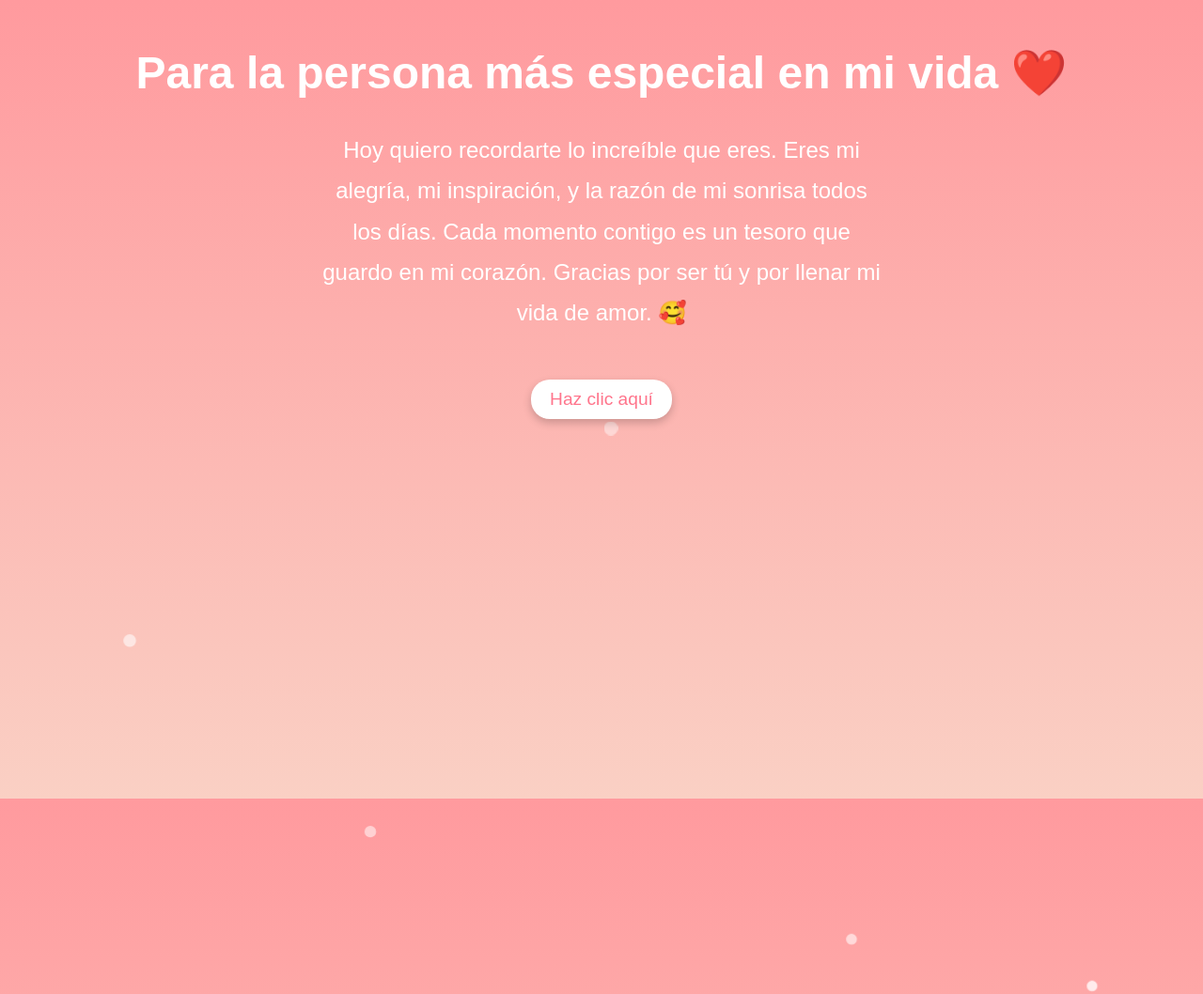
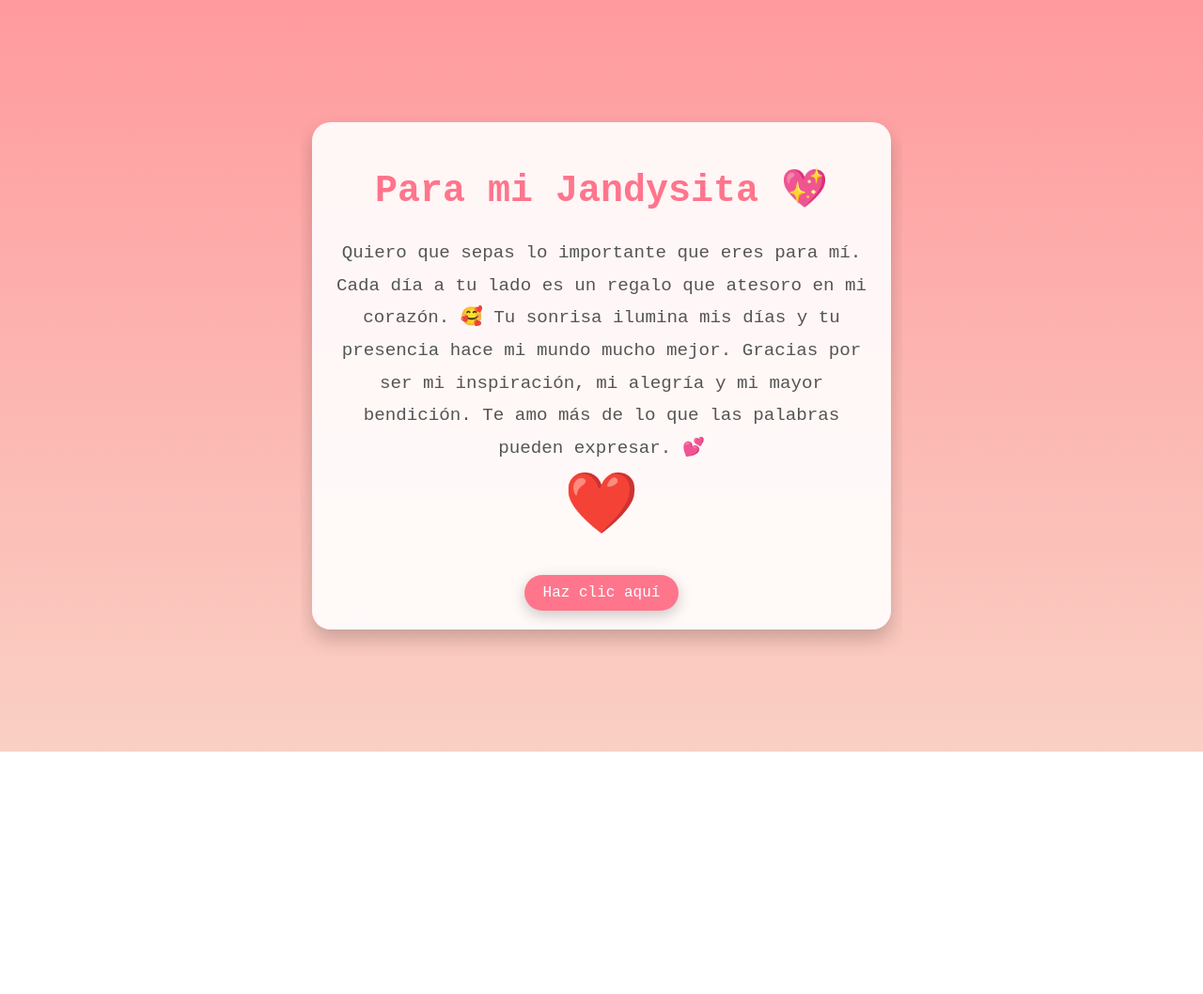
Before and after one commit to gabrielCupe/gabrielCupe.github.io, a plain HTML site: page index.html in a window 1280 px wide. Shown: the whole page at 94% size. After the commit the page ends 800 px from the top, so only its background shows below. Drawn offline with Linux system fonts and the light colour scheme.

Commit message:
Update index.html

```diff
--- a/index.html
+++ b/index.html
@@ -3,59 +3,76 @@
 <head>
   <meta charset="UTF-8">
   <meta name="viewport" content="width=device-width, initial-scale=1.0">
-  <title>Para Ti ❤️</title>
+  <title>Para mi Jandysita 💕</title>
   <style>
-    /* Estilo general */
-    body {
-      height: 100%;
+    /* Configuración global */
+    html, body {
       margin: 0;
       padding: 0;
-      font-family: 'Arial', sans-serif;
+      height: 100%;
+      font-family: 'Courier New', monospace;
+      display: flex;
+      justify-content: center;
+      align-items: center;
       background: linear-gradient(to bottom, #ff9a9e, #fad0c4);
-      color: #fff;
-      text-align: center;
+      background-size: cover;
       overflow: hidden;
-      min-height: 100vh;
     }
 
-    h1 {
-      font-size: 3rem;
-      margin-top: 50px;
+    /* Caja principal */
+    .carta {
+      width: 90%;
+      max-width: 600px;
+      background: rgba(255, 255, 255, 0.9);
+      padding: 20px;
+      border-radius: 20px;
+      box-shadow: 0 10px 20px rgba(0, 0, 0, 0.2);
+      text-align: center;
       animation: aparecer 2s ease-in-out;
     }
 
-    p {
-      font-size: 1.5rem;
-      margin: 20px auto;
-      max-width: 600px;
-      line-height: 1.8;
-      animation: aparecer 2s ease-in-out 1s;
-    }
-
-    /* Botón interactivo */
-    .boton {
-      margin-top: 30px;
-      padding: 10px 20px;
-      font-size: 1.2rem;
-      color: #ff758c;
-      background-color: #fff;
-      border: none;
-      border-radius: 20px;
-      cursor: pointer;
-      box-shadow: 0px 4px 10px rgba(0, 0, 0, 0.2);
-      transition: transform 0.3s, background-color 0.3s;
-    }
-
-    .boton:hover {
-      transform: scale(1.1);
-      background-color: #ffe0e6;
-    }
-
-    /* Animación de texto */
+    /* Animación de entrada */
     @keyframes aparecer {
       0% {
         opacity: 0;
-        transform: translateY(30px);
+        transform: scale(0.8);
+      }
+      100% {
+        opacity: 1;
+        transform: scale(1);
+      }
+    }
+
+    /* Encabezado romántico */
+    h1 {
+      font-size: 2.5rem;
+      color: #ff758c;
+      animation: latido 1s infinite ease-in-out;
+    }
+
+    /* Animación del latido */
+    @keyframes latido {
+      0%, 100% {
+        transform: scale(1);
+      }
+      50% {
+        transform: scale(1.1);
+      }
+    }
+
+    /* Texto del mensaje */
+    p {
+      font-size: 1.2rem;
+      color: #555;
+      margin: 20px 0;
+      line-height: 1.8;
+      animation: desvanecer 3s ease-in-out 1s;
+    }
+
+    @keyframes desvanecer {
+      0% {
+        opacity: 0;
+        transform: translateY(20px);
       }
       100% {
         opacity: 1;
@@ -63,60 +80,55 @@
       }
     }
 
-    /* Corazones flotantes */
-    .corazones {
-      position: absolute;
-      width: 100%;
-      height: 100%;
-      z-index: -1;
-    }
-
+    /* Corazón animado */
     .corazon {
-      position: absolute;
-      width: 20px;
-      height: 20px;
-      background-color: rgba(255, 255, 255, 0.7);
-      border-radius: 50%;
-      animation: flotar 5s infinite ease-in-out;
-    }
-
-    .corazon:nth-child(odd) {
-      background-color: rgba(255, 255, 255, 0.9);
+      font-size: 4rem;
+      color: #ff758c;
+      animation: flotar 4s infinite;
     }
 
     @keyframes flotar {
-      0% {
-        transform: translateY(100vh) scale(0.5);
-        opacity: 1;
+      0%, 100% {
+        transform: translateY(0);
       }
-      100% {
-        transform: translateY(-100vh) scale(1);
-        opacity: 0;
+      50% {
+        transform: translateY(-20px);
       }
+    }
+
+    /* Botón interactivo */
+    .boton {
+      display: inline-block;
+      margin-top: 20px;
+      padding: 10px 20px;
+      font-size: 1rem;
+      background: #ff758c;
+      color: #fff;
+      text-decoration: none;
+      border-radius: 20px;
+      box-shadow: 0 5px 15px rgba(0, 0, 0, 0.2);
+      transition: transform 0.3s, background 0.3s;
+    }
+
+    .boton:hover {
+      transform: scale(1.1);
+      background: #ff506b;
     }
   </style>
 </head>
 <body>
-  <!-- Título principal -->
-  <h1>Para la persona más especial en mi vida ❤️</h1>
-
-  <!-- Mensaje -->
-  <p>
-    Hoy quiero recordarte lo increíble que eres. Eres mi alegría, mi inspiración, y la razón de mi sonrisa todos los días.
-    Cada momento contigo es un tesoro que guardo en mi corazón. Gracias por ser tú y por llenar mi vida de amor. 🥰
-  </p>
-
-  <!-- Botón interactivo -->
-  <button class="boton" onclick="alert('Te amo mucho Jandy ❤️')">Haz clic aquí</button>
-
-  <!-- Corazones flotantes -->
-  <div class="corazones">
-    <!-- Generar varios corazones -->
-    <div class="corazon" style="left: 10%; animation-duration: 12s;"></div>
-    <div class="corazon" style="left: 30%; animation-duration: 15s;"></div>
-    <div class="corazon" style="left: 50%; animation-duration: 10s;"></div>
-    <div class="corazon" style="left: 70%; animation-duration: 18s;"></div>
-    <div class="corazon" style="left: 90%; animation-duration: 20s;"></div>
+  <!-- Carta -->
+  <div class="carta">
+    <h1>Para mi Jandysita 💖</h1>
+    <p>
+      Quiero que sepas lo importante que eres para mí.
+      Cada día a tu lado es un regalo que atesoro en mi corazón. 🥰
+      Tu sonrisa ilumina mis días y tu presencia hace mi mundo mucho mejor.
+      Gracias por ser mi inspiración, mi alegría y mi mayor bendición.
+      Te amo más de lo que las palabras pueden expresar. 💕
+    </p>
+    <div class="corazon">❤️</div>
+    <a href="#" class="boton" onclick="alert('¡Te amo muchísimo, Jandy! 💖')">Haz clic aquí</a>
   </div>
 </body>
 </html>
```
